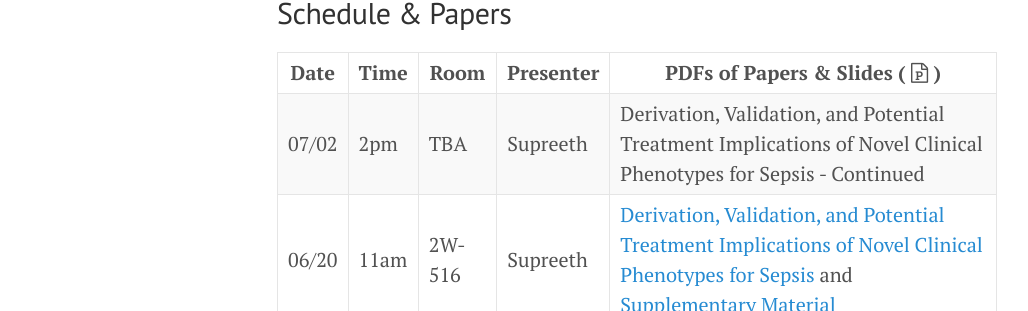
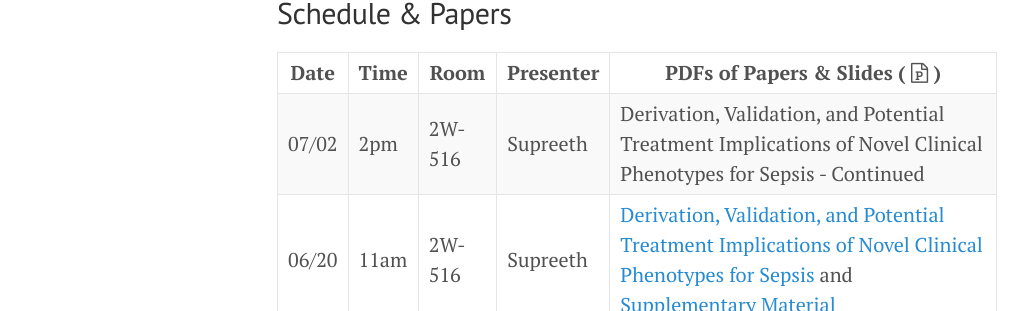
Before and after one commit to NematiLab/bmijc, a Jekyll site: the page built from index.md, in a window 1280 px wide and 900 px high, scrolled down 530 px. Shown: the part 145-456 px from the top of the window, without its empty margins (3-1031 px from the left). Built offline with Jekyll 4.4.1, drawn with Linux system fonts in a browser that asks for light colours; nearby versions of some CDN libraries.

Commit message:
Update University details

```diff
--- a/index.md
+++ b/index.md
@@ -30,7 +30,7 @@ La Jolla, CA - 92093<br>
 
 Date | Time    | Room | Presenter | PDFs of Papers & Slides ( <i class='fa fa-file-powerpoint-o'></i> )
 --- | --- | --- | --- | ---
-07/02 | 2pm | TBA | Supreeth |  Derivation, Validation, and Potential Treatment Implications of Novel Clinical Phenotypes for Sepsis - Continued
+07/02 | 2pm | 2W-516 | Supreeth |  Derivation, Validation, and Potential Treatment Implications of Novel Clinical Phenotypes for Sepsis - Continued
 06/20 | 11am | 2W-516 | Supreeth | [Derivation, Validation, and Potential Treatment Implications of Novel Clinical Phenotypes for Sepsis]({{ site.baseurl }}/assets/062019_paper.pdf){:target="_blank"} and [Supplementary Material]({{ site.baseurl }}/assets/062019_supplementary.pdf){:target="_blank"}
 05/17 | 3pm | - | Supreeth | [Electronic health record-based clinical decision support alert for severe sepsis: a randomised evaluation]({{ site.baseurl }}/assets/051719_paper01.pdf){:target="_blank"} and [Objecting to experiments that compare two unobjectionable policies or treatments]({{ site.baseurl }}/assets/051719_paper02.pdf){:target="_blank"}
 02/25 | 3pm | - | Matt | [Temporal Convolutional Networks and Dynamic Time Warping can Drastically Improve the Early Prediction of Sepsis]({{ site.baseurl }}/assets/022519_paper.pdf){:target="_blank"}
```
